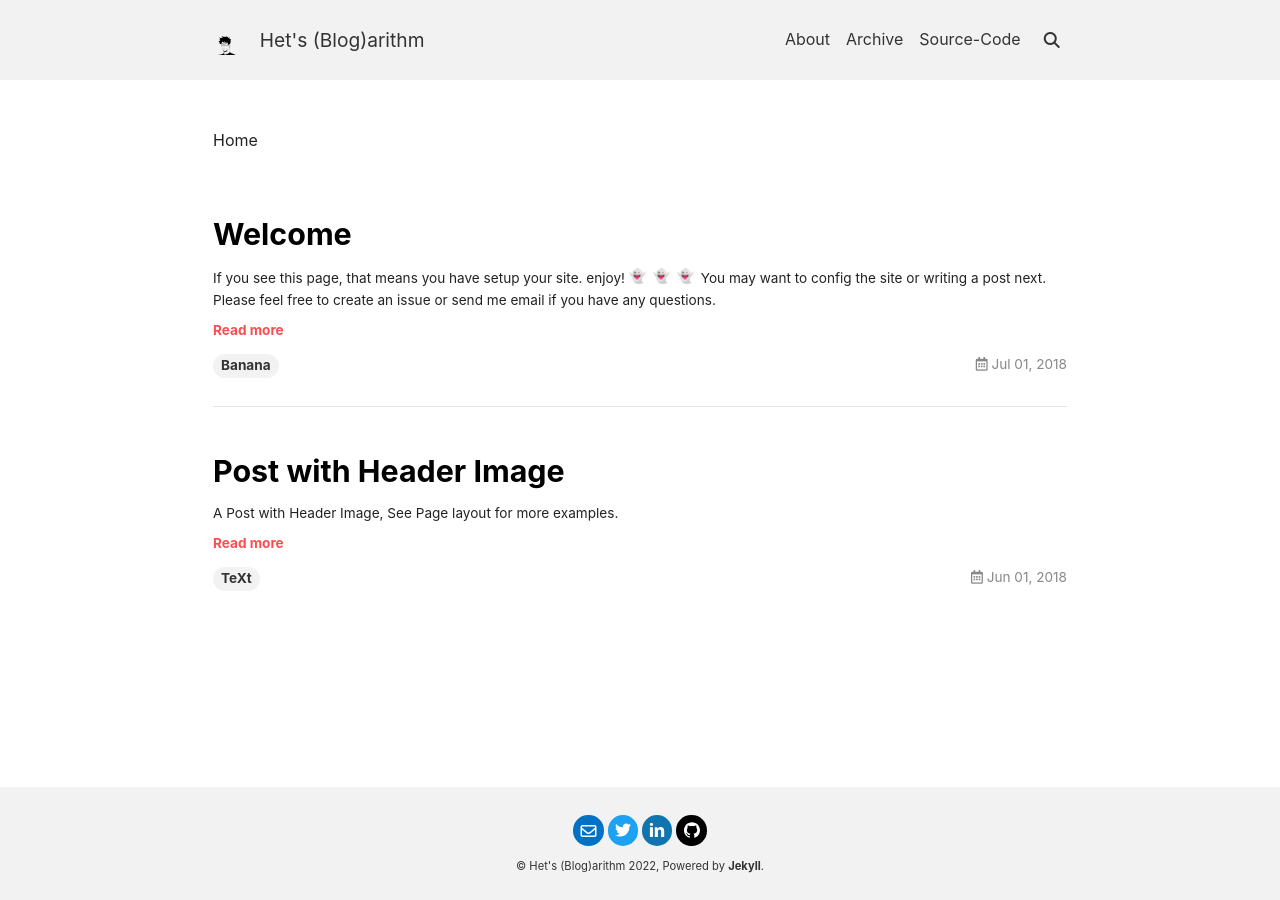
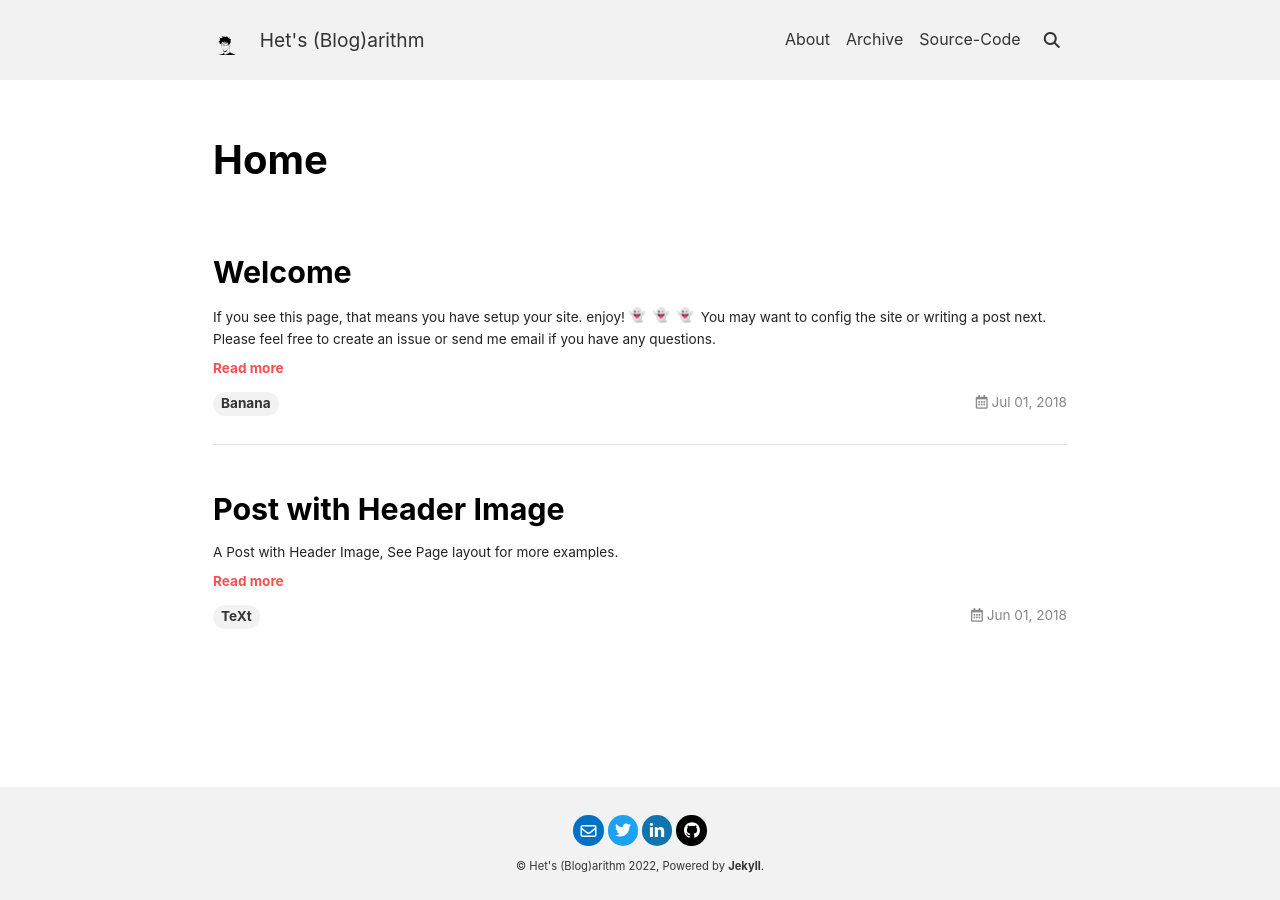
Before and after one commit to Het-Joshi/blog, a Jekyll site: the page built from index.html, in a window 1280 px wide. Built offline with Jekyll 4.4.1, drawn with Linux system fonts in a browser that asks for light colours; nearby versions of some CDN libraries; emoji names are drawn with the system emoji font; the list of posts is cut into pages by our own code.

Commit message:
Update article-header.html

```diff
--- a/_includes/article-header.html
+++ b/_includes/article-header.html
@@ -17,7 +17,7 @@
     <div class="article__header">
       {%- if _show_title -%}
       <header>
-        {{ _article_title }}
+        <h1>{{ _article_title }}</h1>
       </header>
       {%- endif -%}
       {%- if _show_edit_on_github -%}
```
